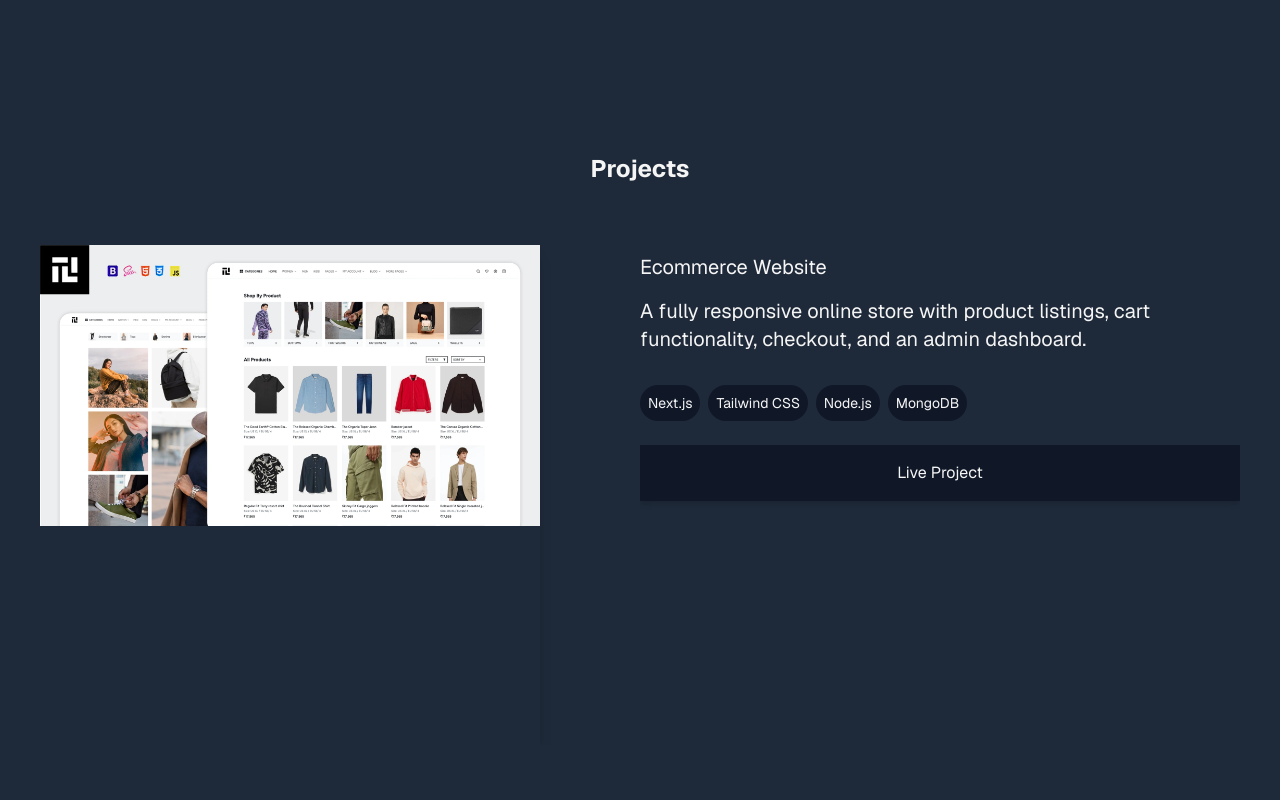
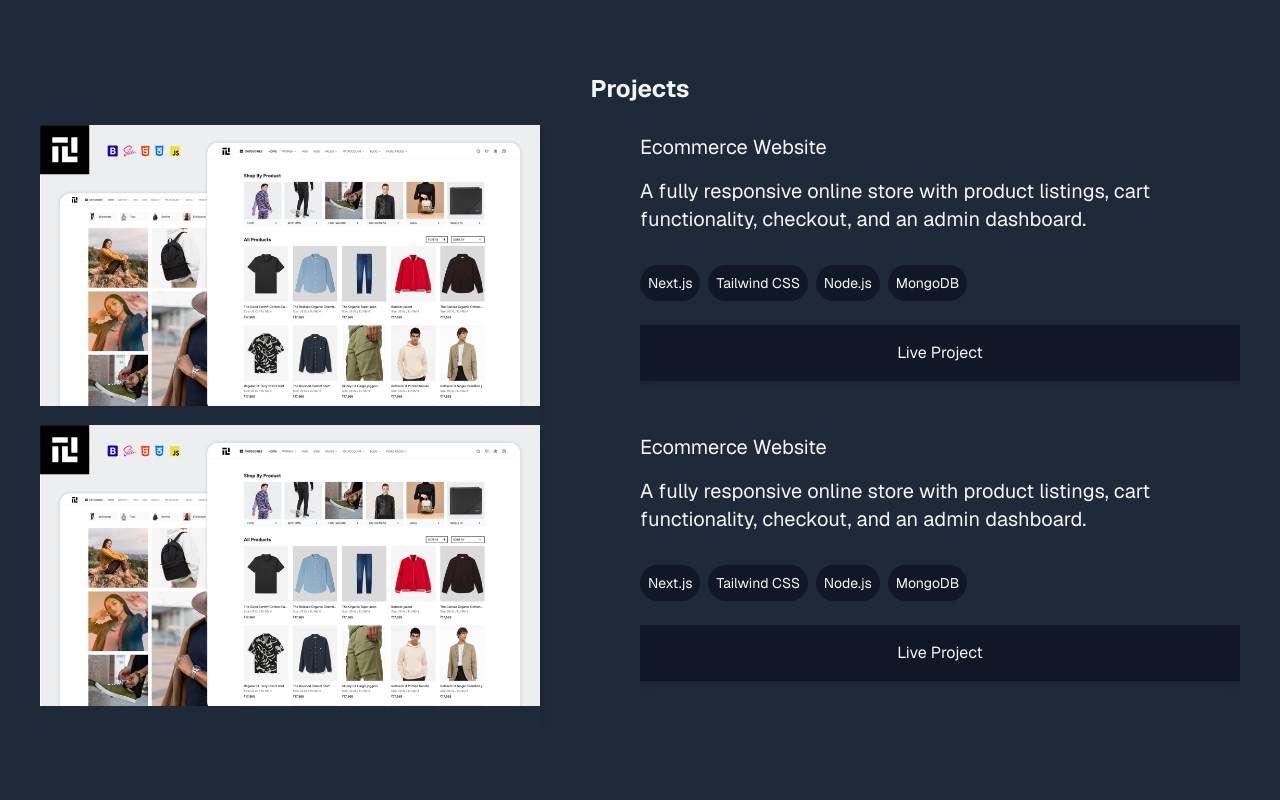
Before and after one commit to jomoCode/Web-portfolio, a Next.js app: page / in a window 1280 px wide. Shown: the part 1760-2560 px from the top of the page. Built offline with nearby package versions, Linux system fonts and the light colour scheme.

Commit message:
bunch of stuff. phewww

```diff
--- a/src/app/page.tsx
+++ b/src/app/page.tsx
@@ -157,6 +157,17 @@ const Home = () => {
             />
           }
         />
+        <SideBySideSection
+          left={<ProjectImage src="/ecommerce.webp" alt="Ecommerce Website" />}
+          right={
+            <ProjectInfo
+              title="Ecommerce Website"
+              description="A fully responsive online store with product listings, cart functionality, checkout, and an admin dashboard."
+              tech={["Next.js", "Tailwind CSS", "Node.js", "MongoDB"]}
+              liveLink="https://myprojectlive.com"
+            />
+          }
+        />
       </Section>
 
       <Section name="contact">
--- a/src/components/project_components/projectImage.tsx
+++ b/src/components/project_components/projectImage.tsx
@@ -7,7 +7,7 @@ interface ProjectImageProps {
 
 export const ProjectImage = ({ src, alt }: ProjectImageProps) => {
   return (
-    <div className="overflow-hidden shadow-lg w-[500px] h-[500px]">
+    <div className="overflow-hidden shadow-lg w-[500px] h-[300px]">
       <Image
         src={src}
         alt={alt}
--- a/src/components/side_by_side_section.tsx
+++ b/src/components/side_by_side_section.tsx
@@ -8,7 +8,7 @@ const  SideBySideSection= ({
   right?: ReactNode;
 }) => {
   return (
-    <div className="flex flex-col md:flex-row w-screen h-auto p-10 items-stretch">
+    <div className="flex flex-col md:flex-row w-screen h-auto px-10 py-0 items-stretch">
       <div className="w-full md:w-1/2 flex-1 overflow-auto">{left}</div>
       <div className="w-full md:w-1/2 flex-1 overflow-auto">{right}</div>
     </div>
```
